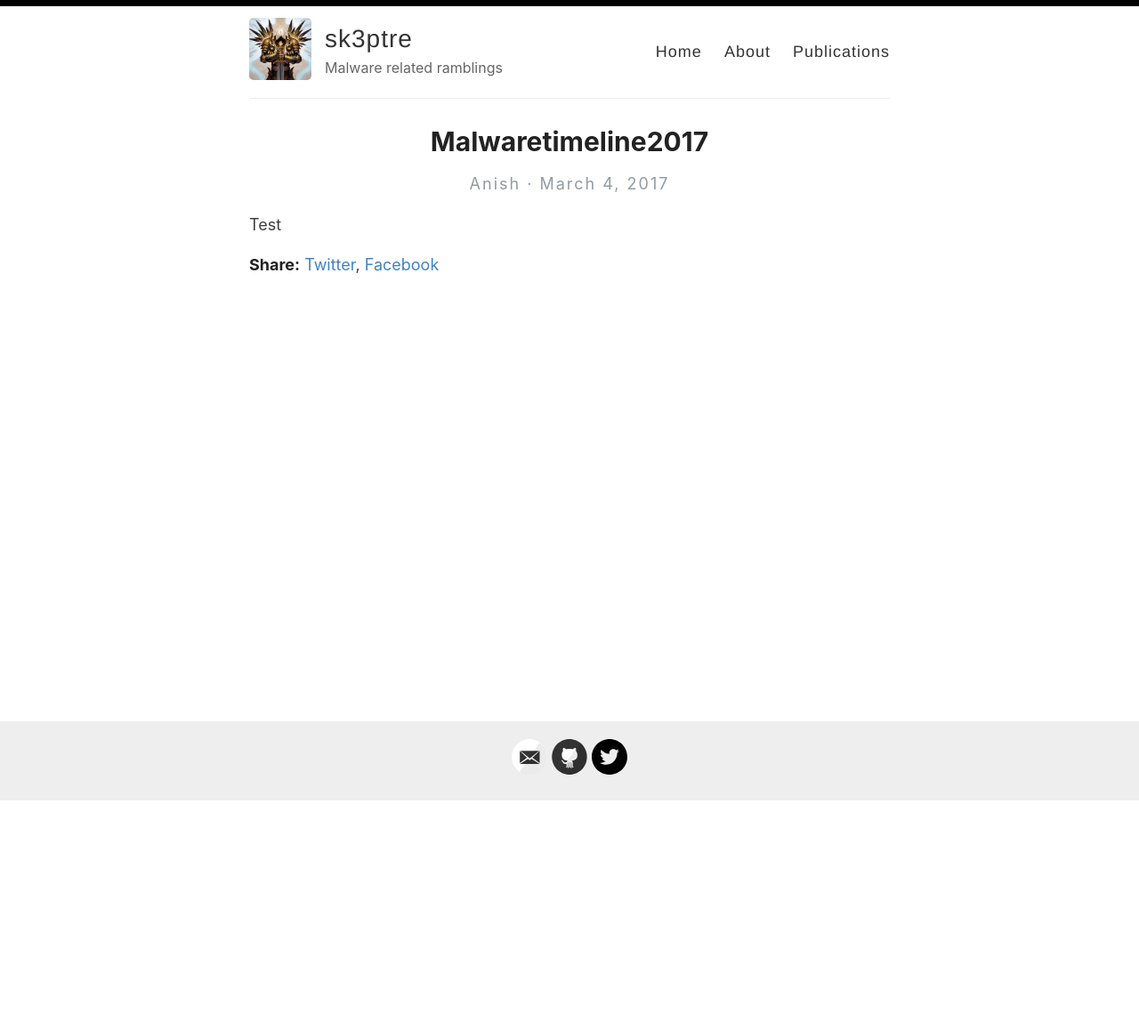
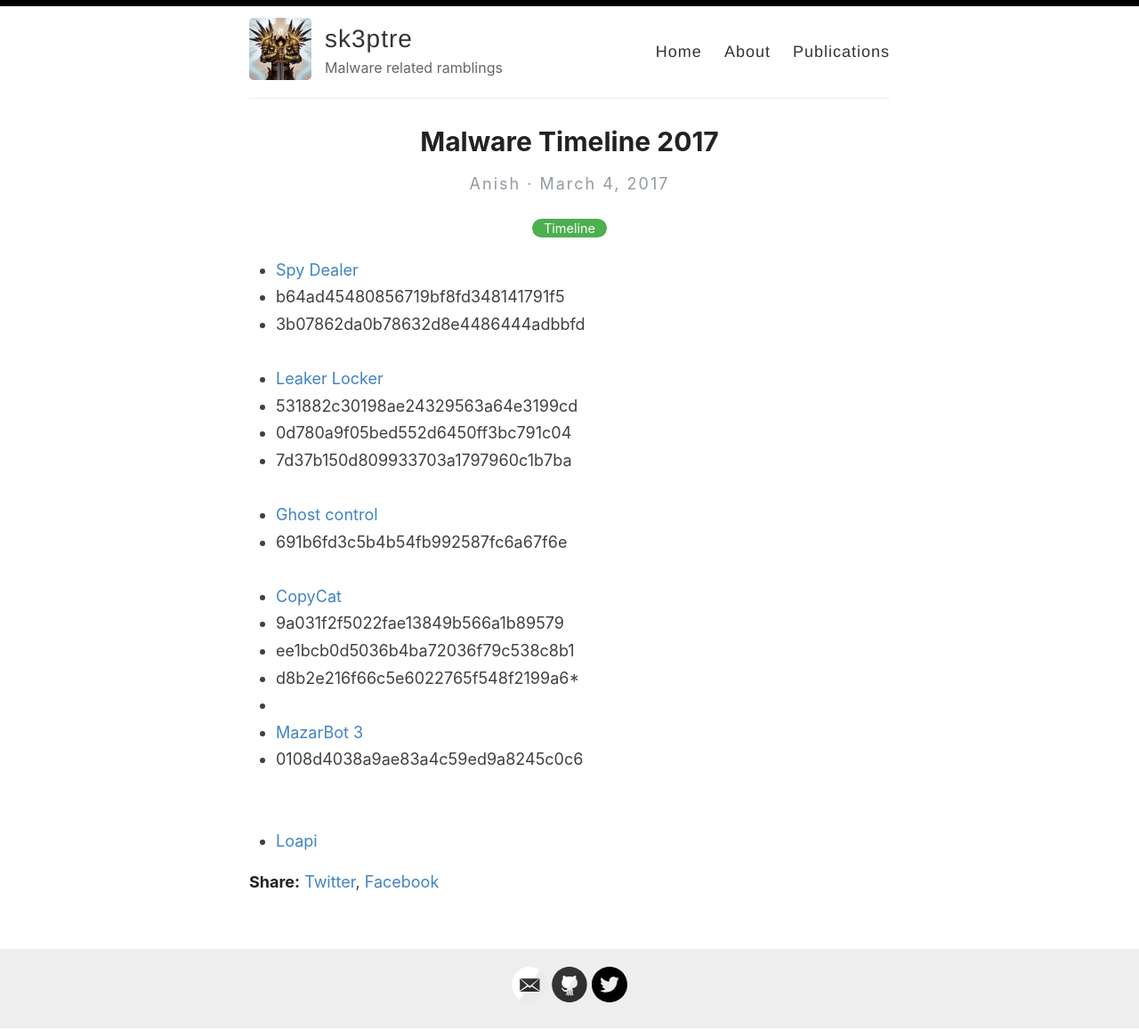
Before and after one commit to sk3ptre/sk3ptre.github.io, a Jekyll site: the page built from _posts/2017-03-04-malwareTimeline2017.md, in a window 1280 px wide. Shown: the whole page at 89% size. Built offline with Jekyll 4.4.1, drawn with Linux system fonts in a browser that asks for light colours; our own code applies the rules of GitHub Pages for plain Markdown files; before the commit the page ends 901 px from its top, so only the background shows below that.

Commit message:
Update 2017-03-04-malwareTimeline2017.md

```diff
--- a/_posts/2017-03-04-malwareTimeline2017.md
+++ b/_posts/2017-03-04-malwareTimeline2017.md
@@ -1 +1,32 @@
-Test
+---
+layout: post
+title: Malware Timeline 2017
+categories: [Timeline]
+---
+<ul>
+		<li><a href="https://researchcenter.paloaltonetworks.com/2017/07/unit42-spydealer-android-trojan-spying-40-apps/">Spy Dealer</a></li>
+		<li>b64ad45480856719bf8fd348141791f5</li>
+		<li>3b07862da0b78632d8e4486444adbbfd</li>
+		<br />
+		<li><a href="https://securingtomorrow.mcafee.com/mcafee-labs/leakerlocker-mobile-ransomware-acts-without-encryption/">Leaker Locker</a></li>
+		<li>531882c30198ae24329563a64e3199cd</li>
+		<li>0d780a9f05bed552d6450ff3bc791c04</li>
+		<li>7d37b150d809933703a1797960c1b7ba</li>
+		<br />
+		<li><a href="http://blog.trendmicro.com/trendlabs-security-intelligence/android-backdoor-ghostctrl-can-silently-record-your-audio-video-and-more/?utm_source=feedburner&amp;utm_medium=feed&amp;		utm_campaign=Feed%3A+Anti-MalwareBlog+%28Trendlabs+Security+Intelligence+Blog%29">Ghost control</a></li>
+		<li>691b6fd3c5b4b54fb992587fc6a67f6e</li>
+		<br />
+		<li>
+		<a href="https://blog.checkpoint.com/2017/07/06/how-the-copycat-malware-infected-android-devices-around-the-world/">CopyCat</a>
+		</li>
+		<li>9a031f2f5022fae13849b566a1b89579</li>
+		<li>ee1bcb0d5036b4ba72036f79c538c8b1</li>
+		<li>d8b2e216f66c5e6022765f548f2199a6*</li>
+		<li>&nbsp;</li>
+		<li><a href="https://blog.checkpoint.com/2017/07/06/how-the-copycat-malware-infected-android-devices-around-the-world/">MazarBot 3</a>
+		</li>
+		<li>0108d4038a9ae83a4c59ed9a8245c0c6 </li>
+
+		<br><br>
+		<li><a href="https://www.csoonline.com/article/3243266/security/loapi-malware-capable-of-destroying-android-phones.html">Loapi</a></li>
+		</ul>
```
